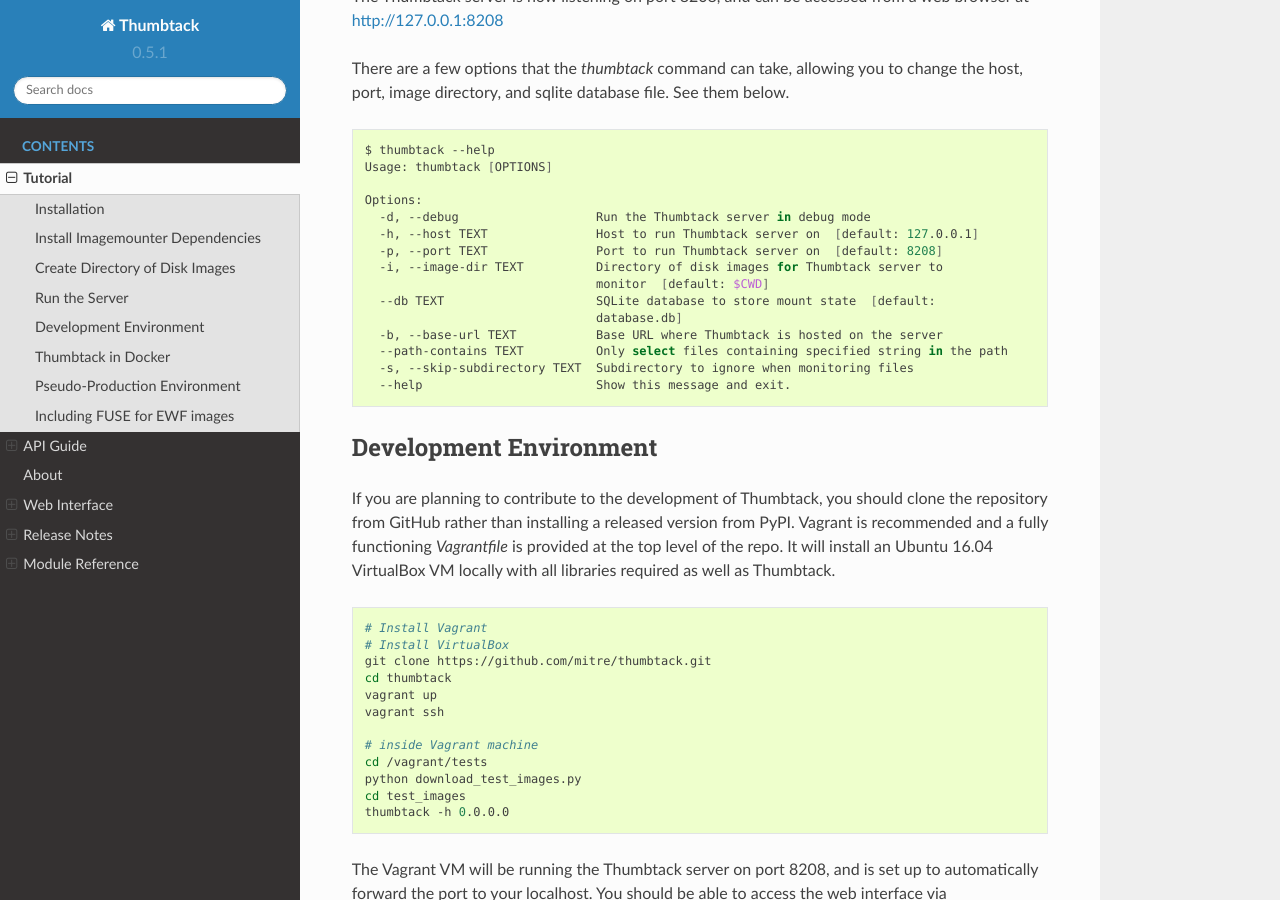
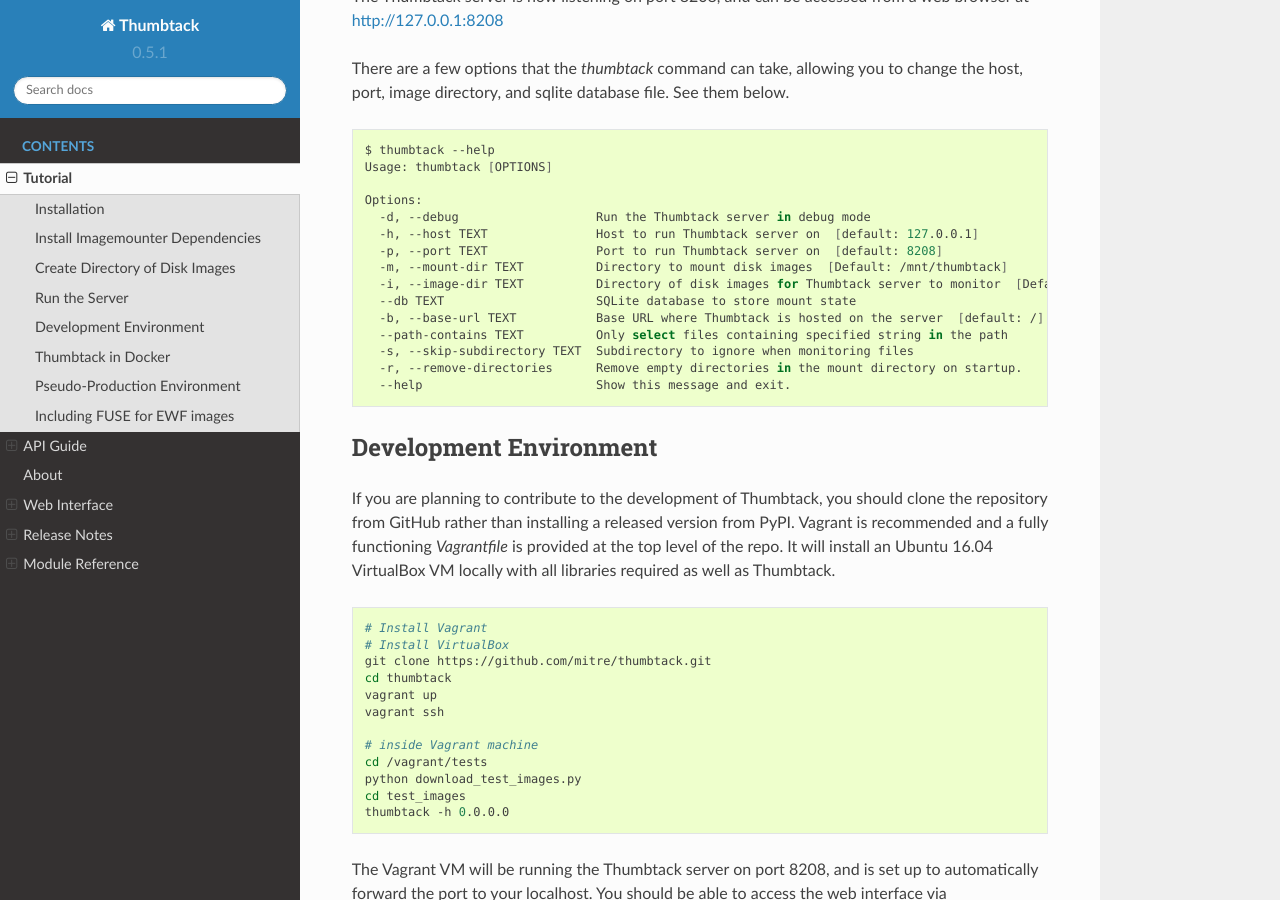
Before and after one commit to mitre/thumbtack, a Sphinx documentation site: the page built from docs/tutorial.rst, in a window 1280 px wide and 900 px high, scrolled down 2049 px. Built offline with Sphinx 7.4.7 and the Read the Docs theme 2.0.0, drawn with Linux system fonts in a browser that asks for light colours.

```diff
--- a/docs/tutorial.rst
+++ b/docs/tutorial.rst
@@ -112,13 +112,13 @@ See them below.
       -d, --debug                   Run the Thumbtack server in debug mode
       -h, --host TEXT               Host to run Thumbtack server on  [default: 127.0.0.1]
       -p, --port TEXT               Port to run Thumbtack server on  [default: 8208]
-      -i, --image-dir TEXT          Directory of disk images for Thumbtack server to
-                                    monitor  [default: $CWD]
-      --db TEXT                     SQLite database to store mount state  [default:
-                                    database.db]
-      -b, --base-url TEXT           Base URL where Thumbtack is hosted on the server
+      -m, --mount-dir TEXT          Directory to mount disk images  [Default: /mnt/thumbtack]
+      -i, --image-dir TEXT          Directory of disk images for Thumbtack server to monitor  [Default: $CWD]
+      --db TEXT                     SQLite database to store mount state
+      -b, --base-url TEXT           Base URL where Thumbtack is hosted on the server  [default: /]
       --path-contains TEXT          Only select files containing specified string in the path
       -s, --skip-subdirectory TEXT  Subdirectory to ignore when monitoring files
+      -r, --remove-directories      Remove empty directories in the mount directory on startup.
       --help                        Show this message and exit.
 
 Development Environment
```
Also changed, not shown: README.rst (+4 -5 lines).
